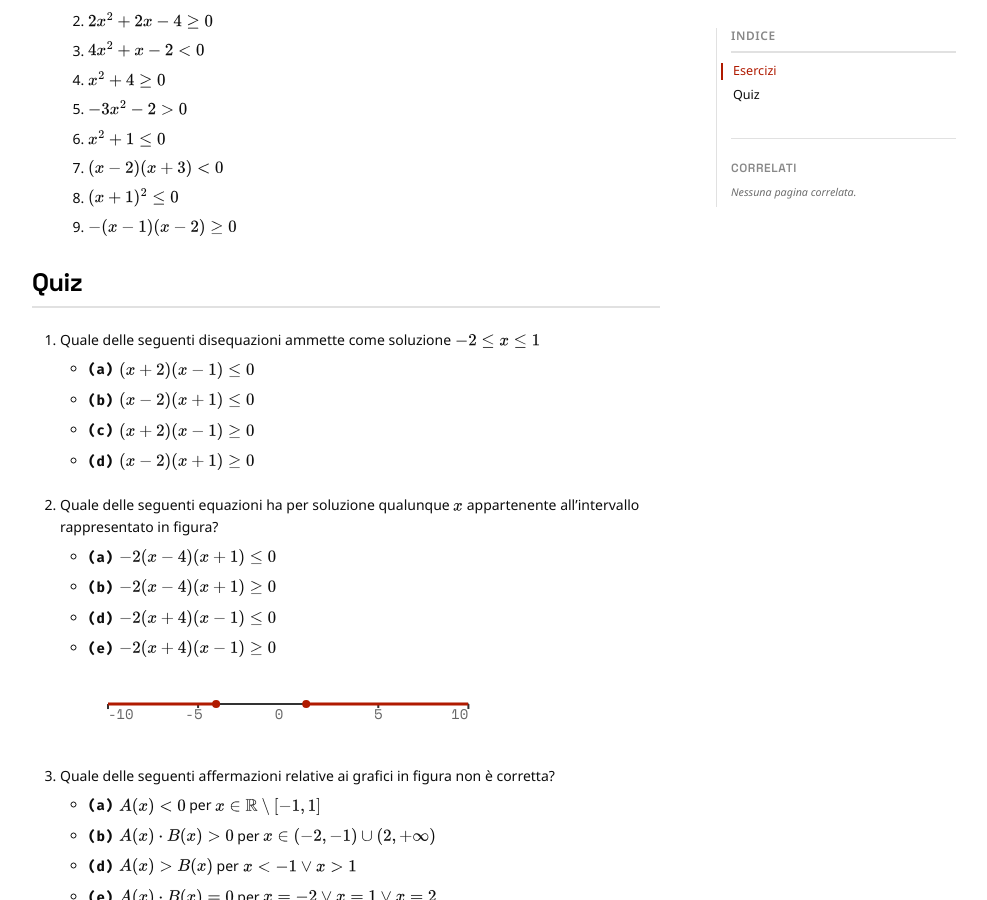
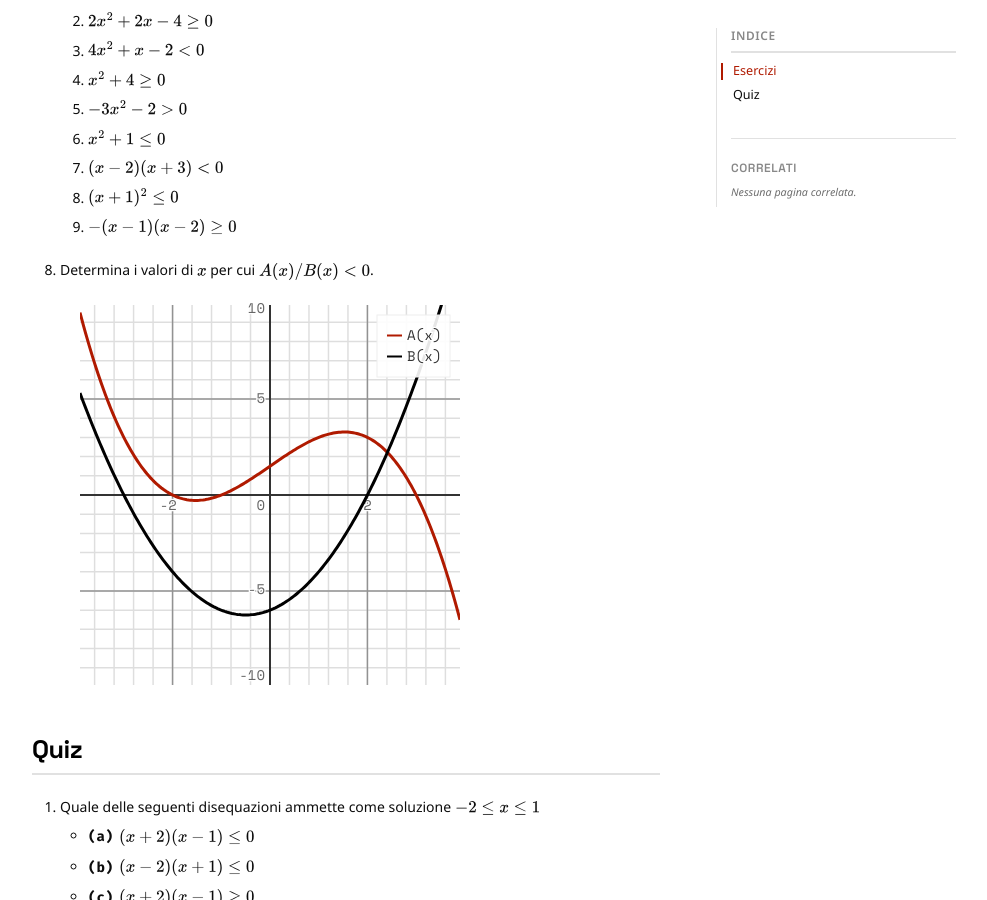
Before and after one commit to Bradwave/matephis, a Jekyll site: the page built from _notes/Public/esercizi-disequazioni.md, in a window 1280 px wide and 900 px high, scrolled down 1742 px. Shown: the whole window, without its empty margins (146-1133 px from the left). Built offline with Jekyll 4.4.1, drawn with Linux system fonts in a browser that asks for light colours.

Commit message:
Adds exercise about inequalities.

````diff
--- a/_notes/Public/esercizi-disequazioni.md
+++ b/_notes/Public/esercizi-disequazioni.md
@@ -87,6 +87,17 @@ tags:
 	7. $(x - 2)(x + 3) < 0$
 	8. $(x + 1)^2 \leq 0$
 	9. $-(x - 1)(x - 2) \geq 0$
+7. Determina i valori di $x$ per cui $A(x) / B(x) < 0$.
+	```matephis
+	{
+	  "xlim": [-3.9,3.9],
+	  "legend": true,
+	  "data": [
+	    { "fn": "-.25*(x+2)*(x+1)*(x-3)", "color": "red1", "label": "A(x)" },
+	    { "fn": "(x+3)*(x-2)", "color": "black1", "label": "B(x)" }
+     ]
+	}
+	```
 
 ## Quiz
 
````
